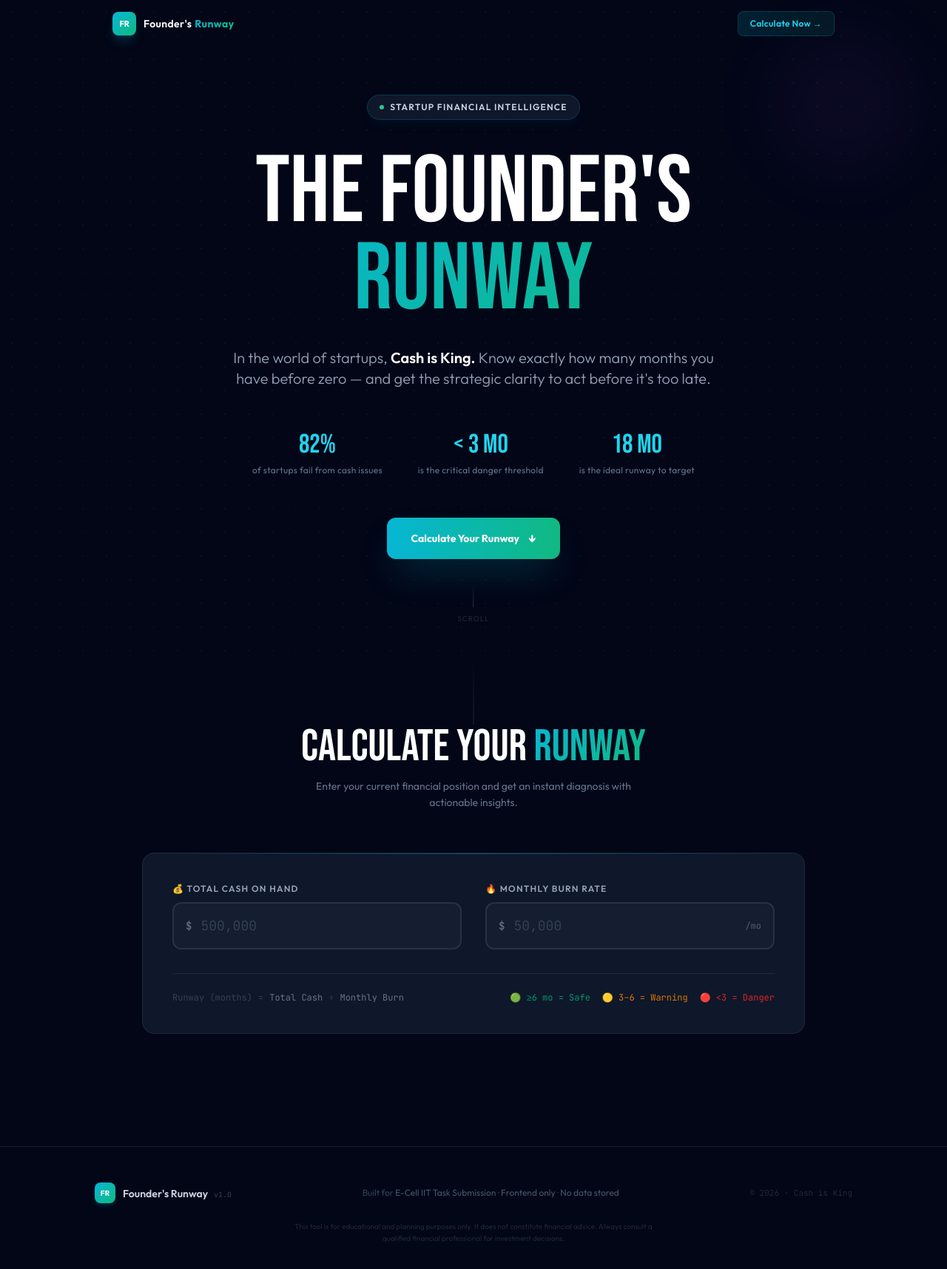
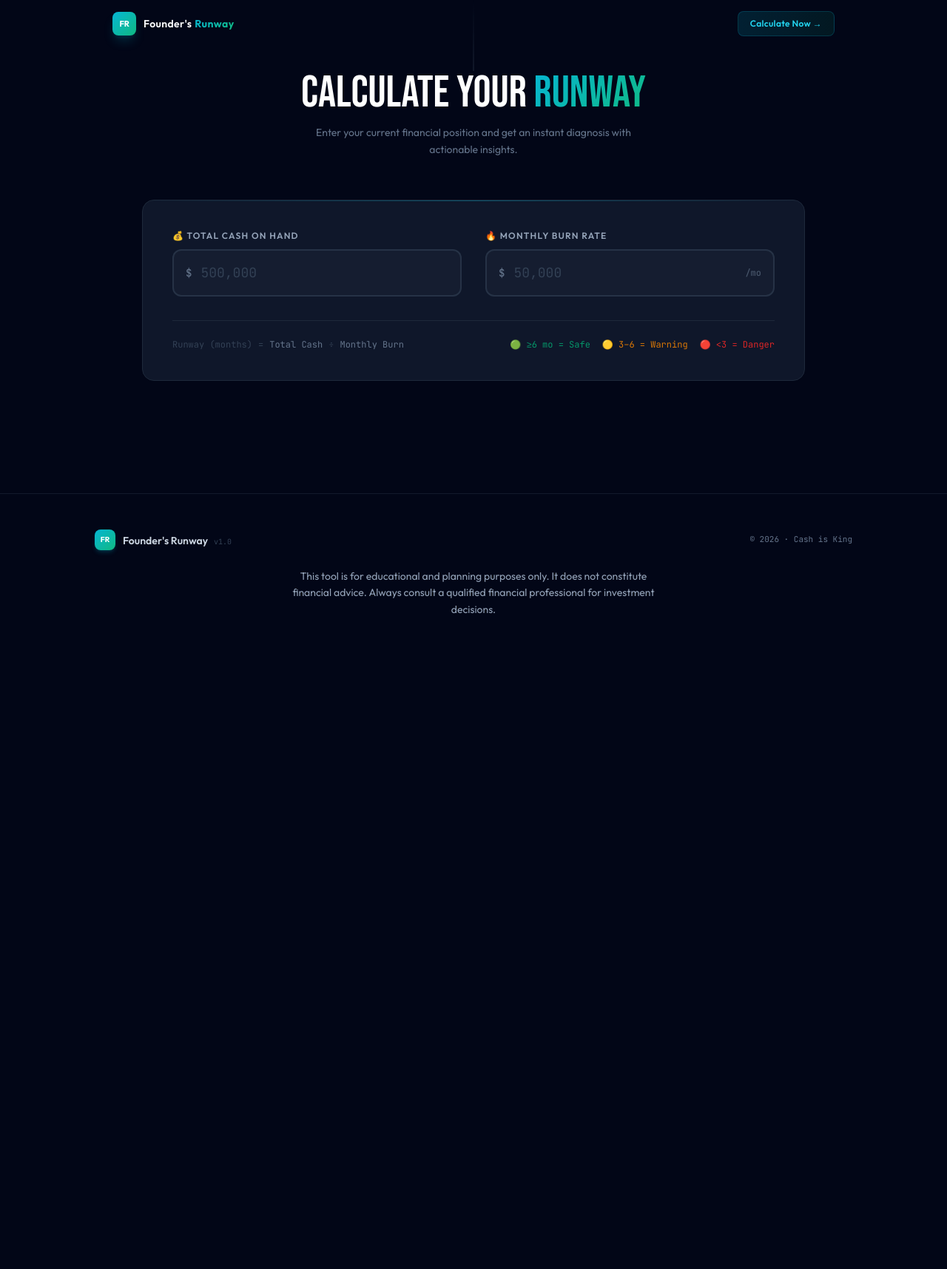
Before and after one commit to Dhruv0306-arch/Founders_runaway_dh, a React (Vite) app in the folder founders-runway/: page /calculator in a window 1280 px wide. Shown: the top 1716 px of the page at 74% size. After the commit the page ends 884 px from the top, so only its background shows below. Built offline with nearby package versions, Linux system fonts and the light colour scheme.

Commit message:
Edited and made it into a landing page and calculator page

```diff
--- a/founders-runway/package.json
+++ b/founders-runway/package.json
@@ -10,7 +10,8 @@
   },
   "dependencies": {
     "react": "^18.2.0",
-    "react-dom": "^18.2.0"
+    "react-dom": "^18.2.0",
+    "react-router-dom": "^7.14.2"
   },
   "devDependencies": {
     "@vitejs/plugin-react": "^4.2.1",
--- a/founders-runway/src/App.jsx
+++ b/founders-runway/src/App.jsx
@@ -1,15 +1,18 @@
+import { BrowserRouter, Routes, Route } from 'react-router-dom'
 import Navbar from './components/Navbar.jsx'
-import Hero from './components/Hero.jsx'
-import RunwayCalculator from './components/RunwayCalculator.jsx'
-import Footer from './components/Footer.jsx'
+import LandingPage from './pages/LandingPage.jsx'
+import CalculatorPage from './pages/CalculatorPage.jsx'
 
 export default function App() {
   return (
-    <div className="min-h-screen bg-slate-950 text-white font-outfit">
-      <Navbar />
-      <Hero />
-      <RunwayCalculator />
-      <Footer />
-    </div>
+    <BrowserRouter>
+      <div className="min-h-screen bg-slate-950 text-white font-outfit">
+        <Navbar />
+        <Routes>
+          <Route path="/" element={<LandingPage />} />
+          <Route path="/calculator" element={<CalculatorPage />} />
+        </Routes>
+      </div>
+    </BrowserRouter>
   )
 }
--- a/founders-runway/src/components/Footer.jsx
+++ b/founders-runway/src/components/Footer.jsx
@@ -16,24 +16,14 @@ export default function Footer() {
             </div>
           </div>
 
-          {/* Center tagline */}
-          <p className="text-xs text-slate-700 text-center leading-relaxed">
-            Built for{' '}
-            <span className="text-slate-600">E-Cell IIT Task Submission</span>
-            {' '}·{' '}
-            <span className="text-slate-600">Frontend only</span>
-            {' '}·{' '}
-            <span className="text-slate-600">No data stored</span>
-          </p>
-
           {/* Right */}
-          <p className="text-[11px] text-slate-800 font-mono">
+          <p className="text-[11px] text-slate-500 font-mono">
             © {year} · Cash is King
           </p>
         </div>
 
         {/* Disclaimer */}
-        <p className="mt-6 text-center text-[10px] text-slate-800 max-w-lg mx-auto leading-relaxed">
+        <p className="mt-6 text-center text-sm text-slate-400 max-w-lg mx-auto leading-relaxed">
           This tool is for educational and planning purposes only. It does not constitute
           financial advice. Always consult a qualified financial professional for
           investment decisions.
--- a/founders-runway/src/components/Hero.jsx
+++ b/founders-runway/src/components/Hero.jsx
@@ -1,3 +1,5 @@
+import { Link } from 'react-router-dom'
+
 export default function Hero() {
   return (
     <section className="relative min-h-screen flex items-center justify-center overflow-hidden bg-dot-pattern">
@@ -54,19 +56,13 @@ export default function Hero() {
         </div>
 
         {/* Primary CTA */}
-        <a
-          href="#calculator"
+        <Link
+          to="/calculator"
           className="inline-flex items-center gap-3 px-8 py-4 rounded-xl bg-gradient-to-r from-cyan-500 to-emerald-500 text-white font-bold text-sm hover:opacity-90 hover:scale-[1.02] active:scale-[0.98] transition-all duration-200 shadow-2xl shadow-cyan-500/25"
         >
           <span>Calculate Your Runway</span>
-          <span className="text-base">↓</span>
-        </a>
-
-        {/* Subtle scroll hint */}
-        <div className="absolute bottom-10 left-1/2 -translate-x-1/2 flex flex-col items-center gap-2 opacity-30">
-          <div className="w-px h-8 bg-gradient-to-b from-transparent to-slate-400" />
-          <span className="text-[10px] text-slate-500 tracking-widest uppercase">Scroll</span>
-        </div>
+          <span className="text-base">→</span>
+        </Link>
       </div>
     </section>
   )
--- a/founders-runway/src/components/Navbar.jsx
+++ b/founders-runway/src/components/Navbar.jsx
@@ -1,4 +1,5 @@
 import { useState, useEffect } from 'react'
+import { Link } from 'react-router-dom'
 
 export default function Navbar() {
   const [scrolled, setScrolled] = useState(false)
@@ -19,7 +20,7 @@ export default function Navbar() {
     >
       <div className="max-w-5xl mx-auto px-4 sm:px-6 h-16 flex items-center justify-between">
         {/* Logo */}
-        <div className="flex items-center gap-2.5">
+        <Link to="/" className="flex items-center gap-2.5">
           <div className="w-8 h-8 rounded-lg bg-gradient-to-br from-cyan-500 to-emerald-500 flex items-center justify-center shadow-lg shadow-cyan-500/20">
             <span className="text-[11px] font-bold text-white font-outfit tracking-tight">FR</span>
           </div>
@@ -27,15 +28,15 @@ export default function Navbar() {
             <span className="text-white font-semibold text-sm tracking-wide">Founder's</span>
             <span className="text-gradient-cyan font-bold text-sm tracking-wide">Runway</span>
           </div>
-        </div>
+        </Link>
 
         {/* CTA */}
-        <a
-          href="#calculator"
+        <Link
+          to="/calculator"
           className="text-xs font-semibold px-4 py-2 rounded-lg bg-gradient-to-r from-cyan-500/15 to-emerald-500/10 border border-cyan-500/20 text-cyan-400 hover:border-cyan-400/40 hover:bg-cyan-500/20 transition-all duration-200 tracking-wide"
         >
           Calculate Now →
-        </a>
+        </Link>
       </div>
     </nav>
   )
--- a/founders-runway/src/components/ResultCard.jsx
+++ b/founders-runway/src/components/ResultCard.jsx
@@ -228,7 +228,7 @@ export default function ResultCard({ runway, status, statusConfig, cashNum, burn
                 <span className={`text-xs ${statusConfig.textColor} mt-0.5 shrink-0 font-bold`}>
                   →
                 </span>
-                <span className="text-xs text-slate-300 leading-relaxed">{tip}</span>
+                <span className="text-sm text-slate-300 leading-relaxed">{tip}</span>
               </div>
             ))}
           </div>
--- a/founders-runway/src/index.css
+++ b/founders-runway/src/index.css
@@ -122,3 +122,19 @@
 .animate-danger-pulse {
   animation: dangerPulse 1.5s ease-in-out infinite;
 }
+
+/* Page transition */
+@keyframes pageIn {
+  from {
+    opacity: 0;
+    transform: translateY(12px);
+  }
+  to {
+    opacity: 1;
+    transform: translateY(0);
+  }
+}
+
+.animate-page-in {
+  animation: pageIn 0.4s cubic-bezier(0.16, 1, 0.3, 1) forwards;
+}
--- /dev/null
+++ b/founders-runway/src/pages/CalculatorPage.jsx
@@ -0,0 +1,11 @@
+import RunwayCalculator from '../components/RunwayCalculator.jsx'
+import Footer from '../components/Footer.jsx'
+
+export default function CalculatorPage() {
+  return (
+    <div className="animate-page-in">
+      <RunwayCalculator />
+      <Footer />
+    </div>
+  )
+}
--- /dev/null
+++ b/founders-runway/src/pages/LandingPage.jsx
@@ -0,0 +1,11 @@
+import Hero from '../components/Hero.jsx'
+import Footer from '../components/Footer.jsx'
+
+export default function LandingPage() {
+  return (
+    <div className="animate-page-in">
+      <Hero />
+      <Footer />
+    </div>
+  )
+}
```
Also changed, not shown: 1 other file (tests, documents, lock files or other folders).
